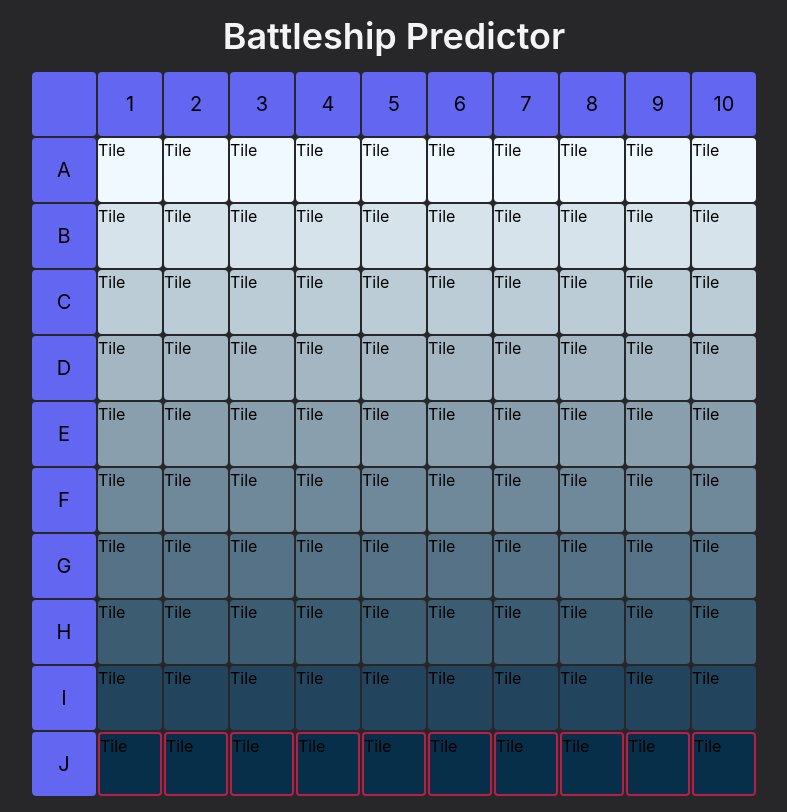
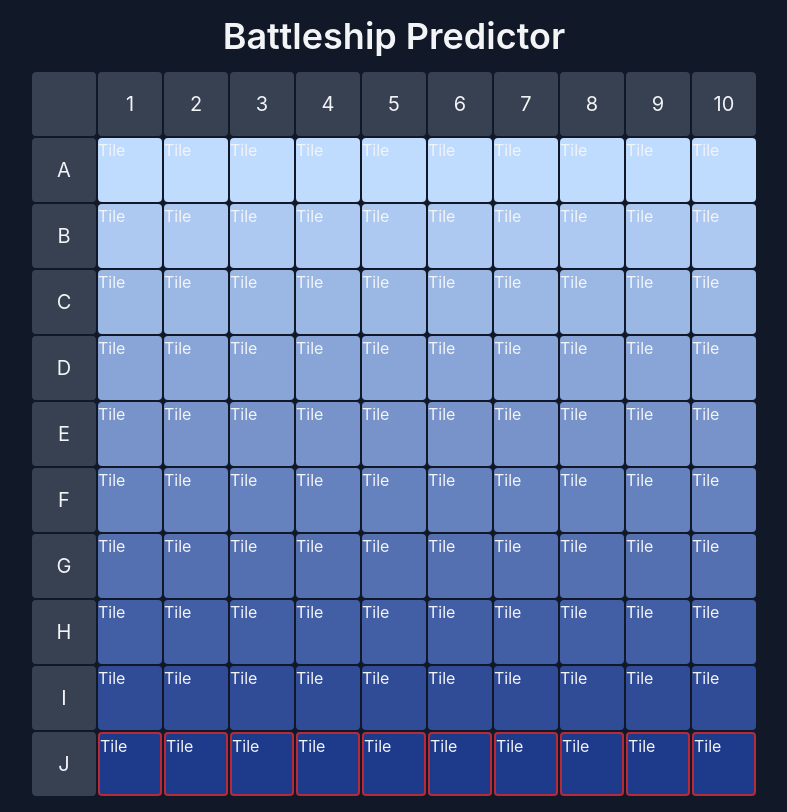
Before and after one commit to jcbyte/battleship-predictor, a React (Create React App) app: page / in a window 1280 px wide. Shown: the whole page, without its empty margins (246-1033 px from the left). Built offline with nearby package versions, Linux system fonts and the light colour scheme.

Commit message:
updated colour scheme

```diff
--- a/src/App.css
+++ b/src/App.css
@@ -3,5 +3,5 @@
 @tailwind utilities;
 
 main {
-	@apply min-h-screen bg-zinc-800;
+	@apply min-h-screen bg-gray-900 text-gray-100;
 }
--- a/src/App.tsx
+++ b/src/App.tsx
@@ -22,7 +22,7 @@ export default function App() {
 	return (
 		<>
 			<div className="flex flex-col gap-4 items-center p-4">
-				<div className="text-zinc-100 text-4xl font-semibold">Battleship Predictor</div>
+				<div className="text-4xl font-semibold">Battleship Predictor</div>
 				<Board board={board} />
 			</div>
 		</>
--- a/src/components/GridItem.tsx
+++ b/src/components/GridItem.tsx
@@ -11,7 +11,7 @@ export default function GridItem({ tile }: { tile: Tile }) {
 					tile.type == "label"
 						? TILE_COLOURS["label"]
 						: colourLerp(TILE_COLOURS.lowProbability, TILE_COLOURS.highProbability, tile.probability),
-				border: tile.type == "game" && tile.probability == 1 ? "2px solid #e11d48cc" : "none",
+				border: tile.type == "game" && tile.probability == 1 ? "2px solid #dc2626cc" /* red-600/80 */ : "none",
 			}}
 		>
 			{tile.type == "label" ? (
--- a/src/static.ts
+++ b/src/static.ts
@@ -5,13 +5,12 @@ export const ROW_IDENTIFIERS = ["A", "B", "C", "D", "E", "F", "G", "H", "I", "J"
 export const BOARD_SIZE = 10;
 
 export const TILE_COLOURS = {
-	label: "#6366f1", // indigo-500
-	lowProbability: "f0f9ff", // sky-50
-	highProbability: "082f49", // sky-950
-	maxProbability: "#8b2745",
-	hit: "#528B27",
-	sunk: "#278B2E",
-	miss: "#278B60",
+	label: "#374151", // gray-700
+	lowProbability: "#bfdbfe", // blue-200
+	highProbability: "#1e3a8a", // blue-900
+	hit: "#dc2626", // red-600
+	sunk: "#991b1b", // red-800
+	miss: "#4b5563", // gray-600
 };
 
 export const STARTING_SHIPS2: number[] = [5, 4, 3, 3, 2];
```
